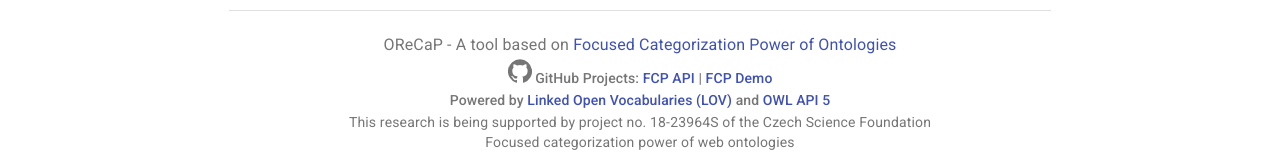
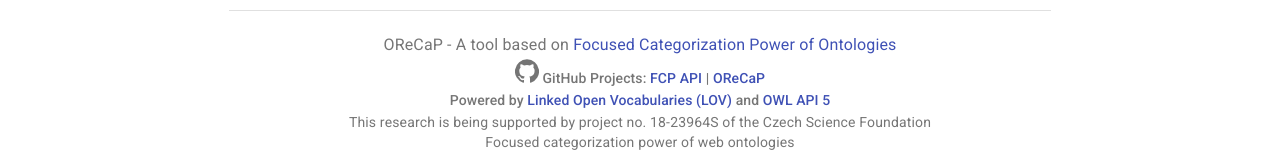
Before and after one commit to nvbach91/orecap, a React (Create React App) app: page / in a window 1280 px wide. Shown: the part 340-497 px from the top of the page. Built offline with nearby package versions, Linux system fonts and the light colour scheme.

Commit message:
fixed app name

```diff
--- a/public/index.html
+++ b/public/index.html
@@ -26,7 +26,7 @@
     -->
     <link rel="stylesheet" href="https://fonts.googleapis.com/css?family=Roboto:300,400,500,700&display=swap" />
     <link rel="stylesheet" href="https://fonts.googleapis.com/icon?family=Material+Icons" />
-    <title>FCP Demo</title>
+    <title>OReCaP - Ontology Recommendation via Categorization Power</title>
   </head>
   <body>
     <noscript>You need to enable JavaScript to run this app.</noscript>
--- a/src/components/Footer.js
+++ b/src/components/Footer.js
@@ -64,7 +64,7 @@
               OReCaP - A tool based on <Link target="_blank" href="http://www.semantic-web-journal.net/content/focused-categorization-power-ontologies-general-framework-and-study-simple-existential">Focused Categorization Power of Ontologies</Link>
             </Typography>
             <Typography variant="subtitle2" align="center" color="textSecondary" component="p">
-              <GitHubIcon /> GitHub Projects: <Link target="_blank" href="https://github.com/nvbach91/FCP_api">FCP API</Link> | <Link target="_blank" href="https://github.com/nvbach91/fcp-demo">FCP Demo</Link>
+              <GitHubIcon /> GitHub Projects: <Link target="_blank" href="https://github.com/nvbach91/FCP_api">FCP API</Link> | <Link target="_blank" href="https://github.com/nvbach91/fcp-demo">OReCaP</Link>
             </Typography>
             <Typography variant="subtitle2" align="center" color="textSecondary" component="p">
               Powered by <Link target="_blank" href="https://lov.linkeddata.es/dataset/lov">Linked Open Vocabularies (LOV)</Link> and <Link target="_blank" href="https://github.com/owlcs/owlapi">OWL API 5</Link>
```
Also changed, not shown: public/manifest.json.
